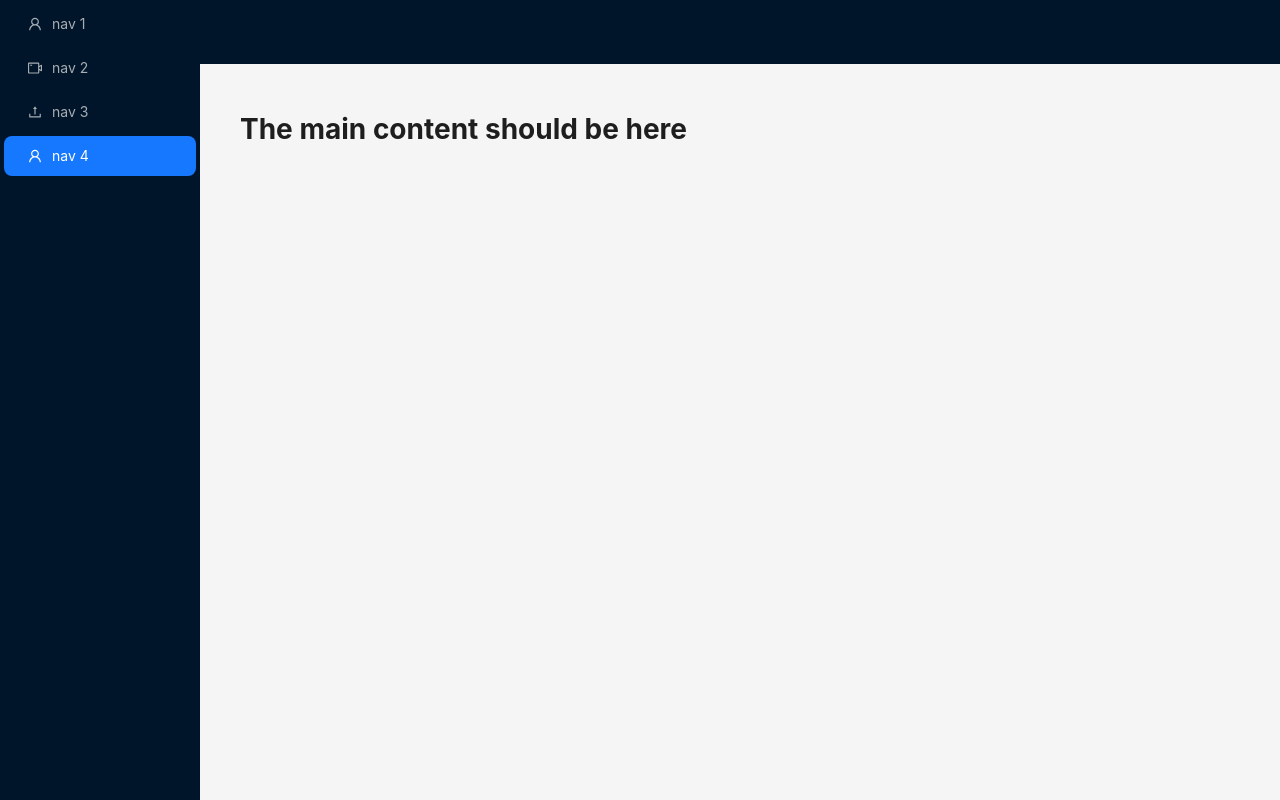
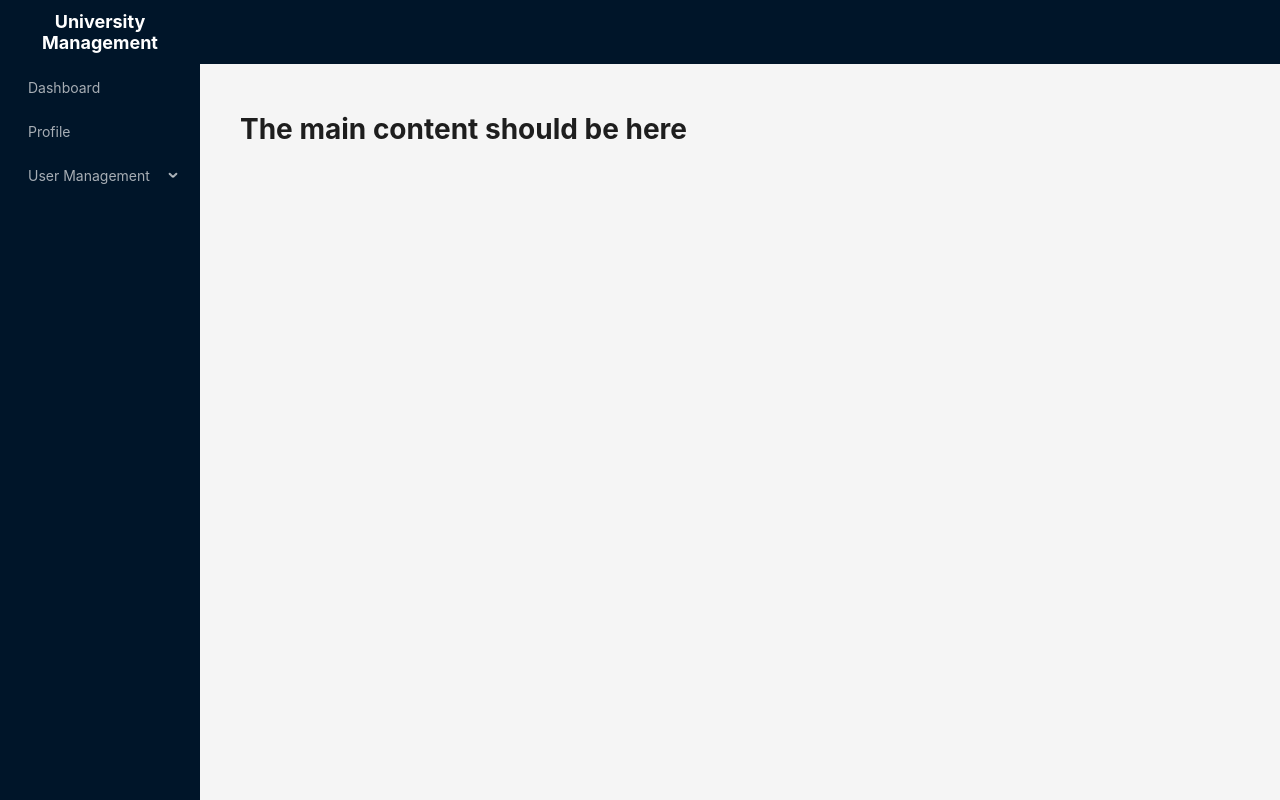
Before and after one commit to suez-halder/university-management-client, a React (Vite) app: page / in a window 1280 px wide. Built offline with nearby package versions, Linux system fonts and the light colour scheme.

Commit message:
basic sidebar generated

```diff
--- a/src/components/layout/MainLayout.tsx
+++ b/src/components/layout/MainLayout.tsx
@@ -1,23 +1,31 @@
-import {
-    UploadOutlined,
-    UserOutlined,
-    VideoCameraOutlined,
-} from "@ant-design/icons";
-import { Layout, Menu, theme } from "antd";
-import { createElement } from "react";
+import { Layout, Menu, MenuProps } from "antd";
 
 const { Header, Content, Sider } = Layout;
 
-const items = [
-    UserOutlined,
-    VideoCameraOutlined,
-    UploadOutlined,
-    UserOutlined,
-].map((icon, index) => ({
-    key: String(index + 1),
-    icon: createElement(icon),
-    label: `nav ${index + 1}`,
-}));
+const items: MenuProps["items"] = [
+    {
+        key: "1",
+        label: "Dashboard",
+    },
+    {
+        key: "2",
+        label: "Profile",
+    },
+    {
+        key: "3",
+        label: "User Management",
+        children: [
+            {
+                key: "12",
+                label: "Create Admin",
+            },
+            {
+                key: "22",
+                label: "Create User",
+            },
+        ],
+    },
+];
 
 const MainLayout = () => {
     return (
@@ -32,7 +40,19 @@
                     console.log(collapsed, type);
                 }}
             >
-                <div className="demo-logo-vertical" />
+                <div
+                    style={{
+                        color: "white",
+                        textAlign: "center",
+                        height: "4rem",
+                        display: "flex",
+                        justifyContent: "center",
+                        alignItems: "center",
+                        fontSize: "12px",
+                    }}
+                >
+                    <h1>University Management</h1>
+                </div>
                 <Menu
                     theme="dark"
                     mode="inline"
```
